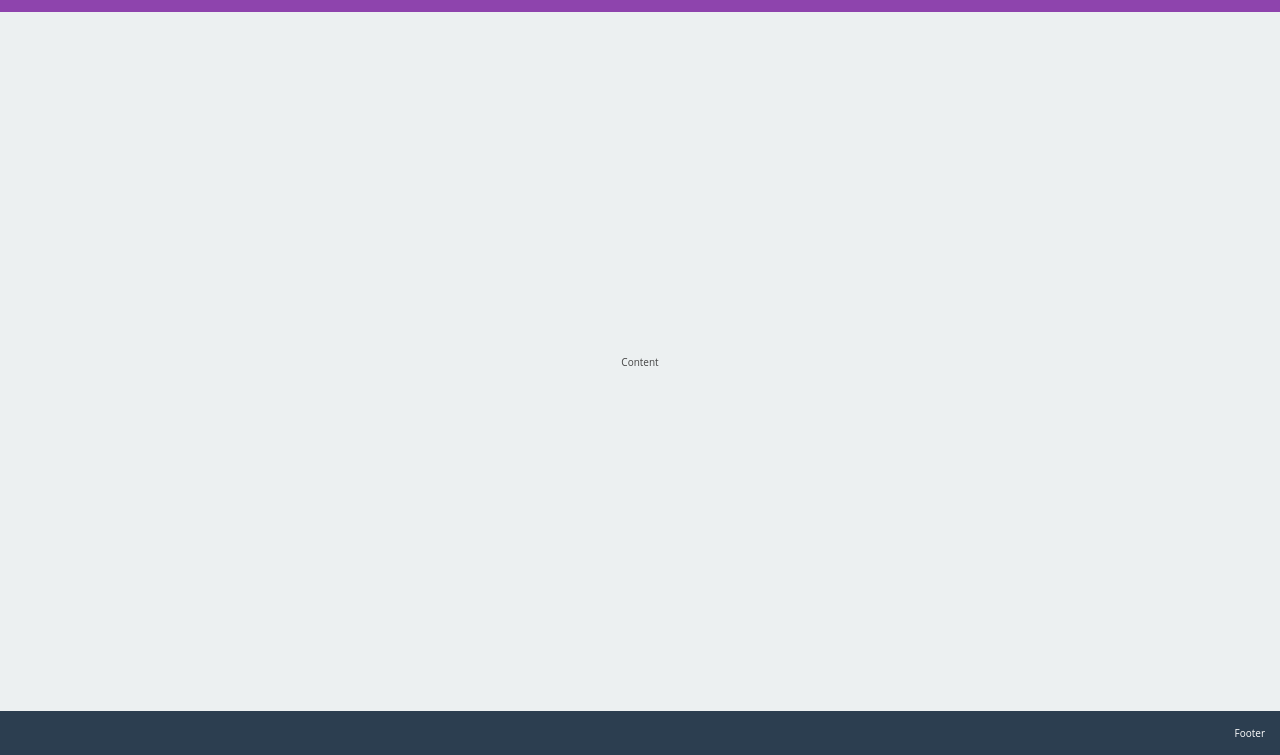
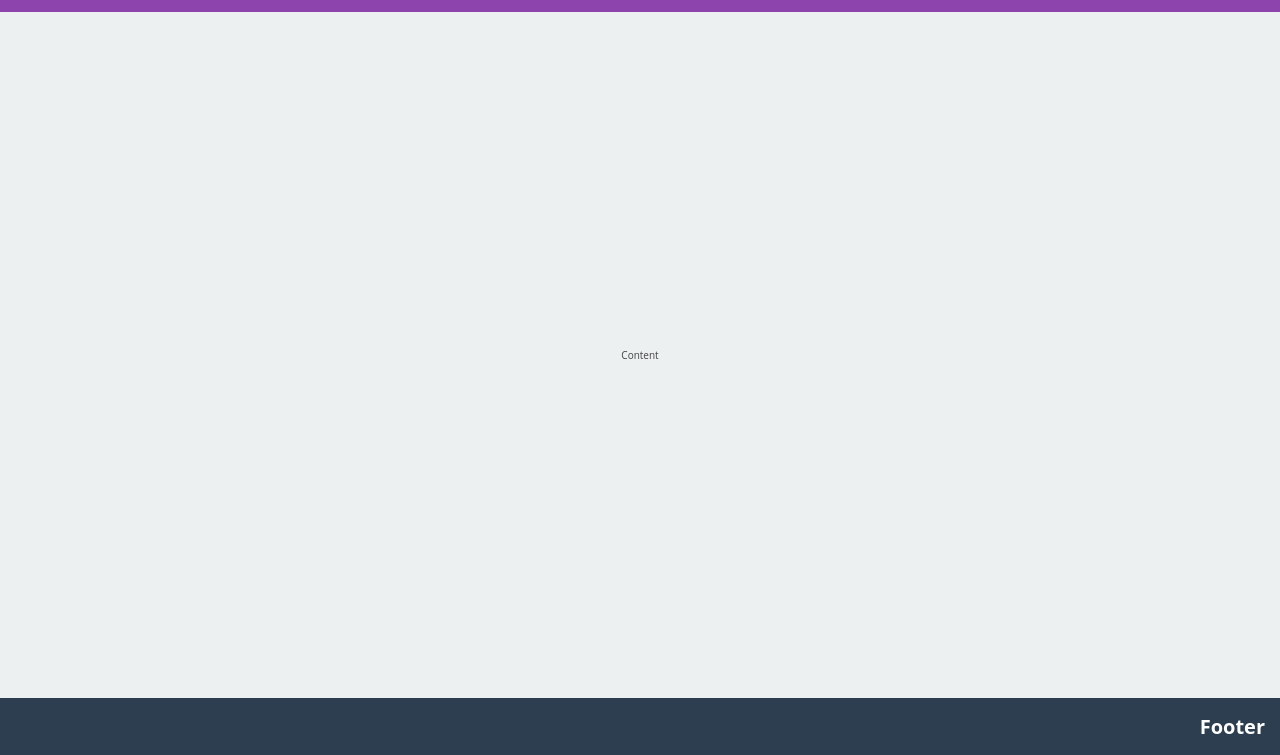
Before and after one commit to ecjanvier/cours-js, a website built with webpack: page frontend/src/index.html in a window 1280 px wide. Shown: the part 45-800 px from the top of the page. Built offline with nearby package versions, Linux system fonts and the light colour scheme.

Commit message:
Css div footer  p.5

```diff
--- a/frontend/src/style.css
+++ b/frontend/src/style.css
@@ -42,7 +42,7 @@ header {
 }
 
 .logo,
-foote {
+footer {
   font-weight: 700;
   font-size: 2rem;
   color: var(--text-color-light);
```
